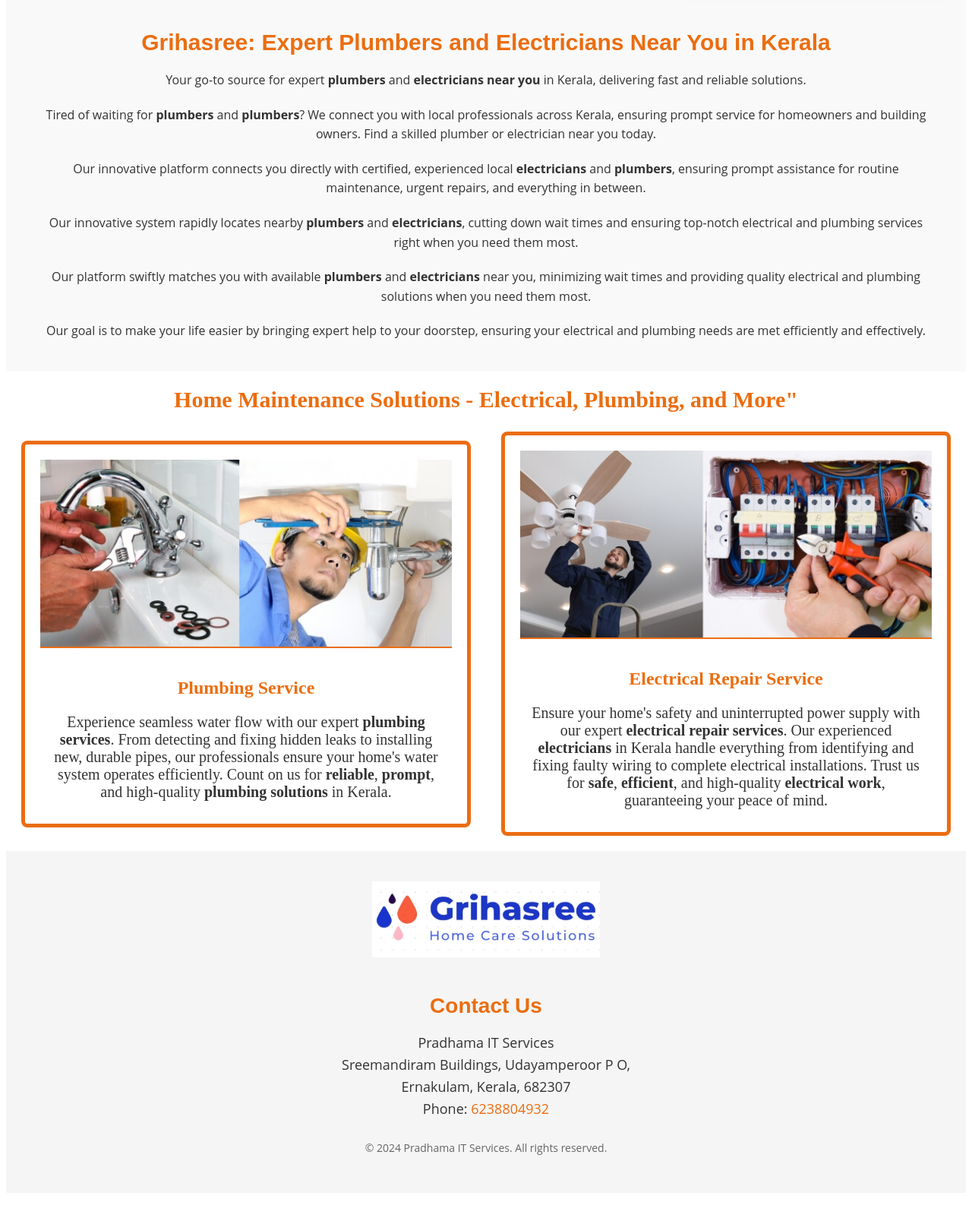
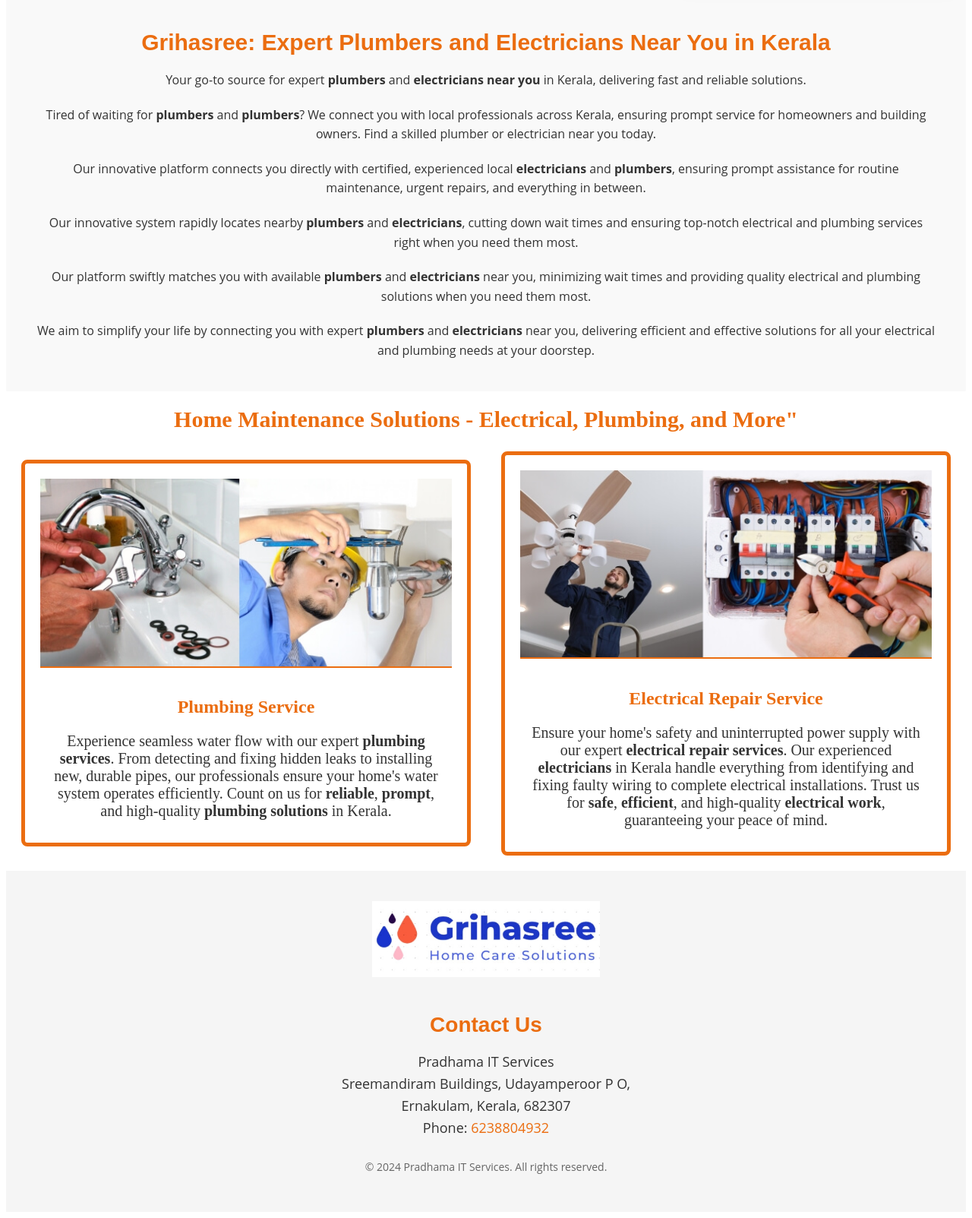
Before and after one commit to dilrajkadavithara/Grihasree2, a Django app: page / in a window 1280 px wide. Shown: the part 613-2216 px from the top of the page at 76% size. Before the commit the page ends 2133 px from the top, so only its background shows below. Run offline with Django 5.2, Linux system fonts and the light colour scheme; data that the repository does not hold is empty.

Commit message:
about us first paragraph56

```diff
--- a/gsapp/templates/gsapp/home.html
+++ b/gsapp/templates/gsapp/home.html
@@ -98,7 +98,7 @@
           <p class="section-description">Our innovative platform connects you directly with certified, experienced local <strong>electricians</strong> and <strong>plumbers</strong>, ensuring prompt assistance for routine maintenance, urgent repairs, and everything in between.</p>
           <p class="section-description">Our innovative system rapidly locates nearby <strong>plumbers</strong> and <strong>electricians</strong>, cutting down wait times and ensuring top-notch electrical and plumbing services right when you need them most.</p>
           <p class="section-description">Our platform swiftly matches you with available <strong>plumbers</strong> and <strong>electricians</strong> near you, minimizing wait times and providing quality electrical and plumbing solutions when you need them most.</p>
-          <p class="section-description">Our goal is to make your life easier by bringing expert help to your doorstep, ensuring your electrical and plumbing needs are met efficiently and effectively.</p>
+          <p class="section-description">We aim to simplify your life by connecting you with expert <strong>plumbers</strong> and <strong>electricians</strong> near you, delivering efficient and effective solutions for all your electrical and plumbing needs at your doorstep.</p>
         </div>
       </div>
 
```
